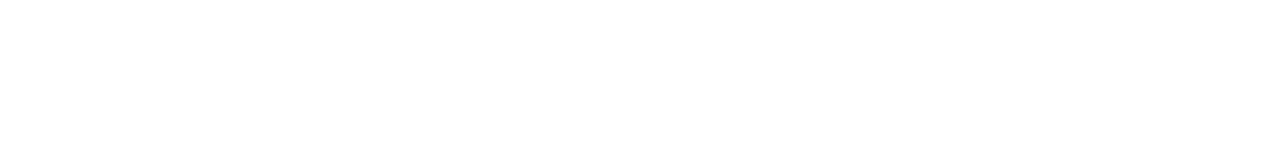
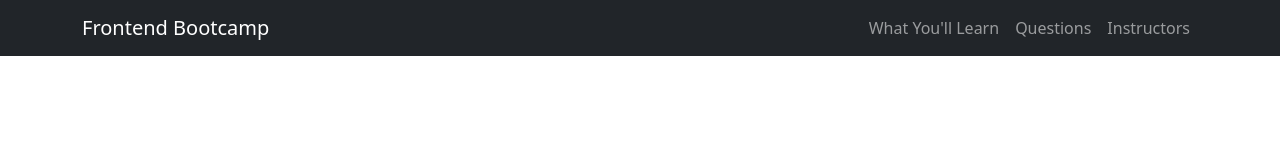
Before and after one commit to dvornicked/BS5FBC, a website: page index.html in a window 1280 px wide. Drawn offline with nearby package versions, Linux system fonts and the light colour scheme.

Commit message:
Responsive Navbar

```diff
--- a/index.html
+++ b/index.html
@@ -4,9 +4,36 @@
     <meta charset="UTF-8">
     <meta http-equiv="X-UA-Compatible" content="IE=edge">
     <meta name="viewport" content="width=device-width, initial-scale=1.0">
+    <link href="https://cdn.jsdelivr.net/npm/bootstrap@5.1.0/dist/css/bootstrap.min.css" rel="stylesheet" integrity="sha384-KyZXEAg3QhqLMpG8r+8fhAXLRk2vvoC2f3B09zVXn8CA5QIVfZOJ3BCsw2P0p/We" crossorigin="anonymous">
+    <style>
+
+    </style>
     <title>Frontend Bootcamp</title>
 </head>
 <body>
+    <nav class="navbar navbar-expand-lg bg-dark navbar-dark">
+        <div class="container">
+            <a href="#" class="navbar-brand">Frontend Bootcamp</a>
 
+            <button class="navbar-toggler" type="button" data-bs-toggle="collapse" data-bs-target="#navmenu">
+                <span class="navbar-toggler-icon"></span>
+            </button>
+
+            <div class="collapse navbar-collapse" id="navmenu">
+                <ul class="navbar-nav ms-auto">
+                    <li class="nav-item">
+                        <a href="#learn" class="nav-link">What You'll Learn</a>
+                    </li>
+                    <li class="nav-item">
+                        <a href="#questions" class="nav-link">Questions</a>
+                    </li>
+                    <li class="nav-item">
+                        <a href="#instructors" class="nav-link">Instructors</a>
+                    </li>
+                </ul>
+            </div>
+        </div>
+    </nav>
+    <script src="https://cdn.jsdelivr.net/npm/bootstrap@5.1.0/dist/js/bootstrap.bundle.min.js" integrity="sha384-U1DAWAznBHeqEIlVSCgzq+c9gqGAJn5c/t99JyeKa9xxaYpSvHU5awsuZVVFIhvj" crossorigin="anonymous"></script>
 </body>
 </html>
```
